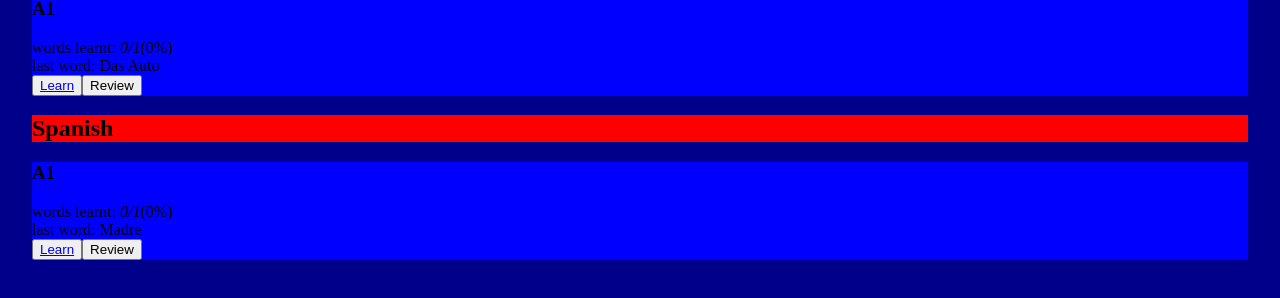
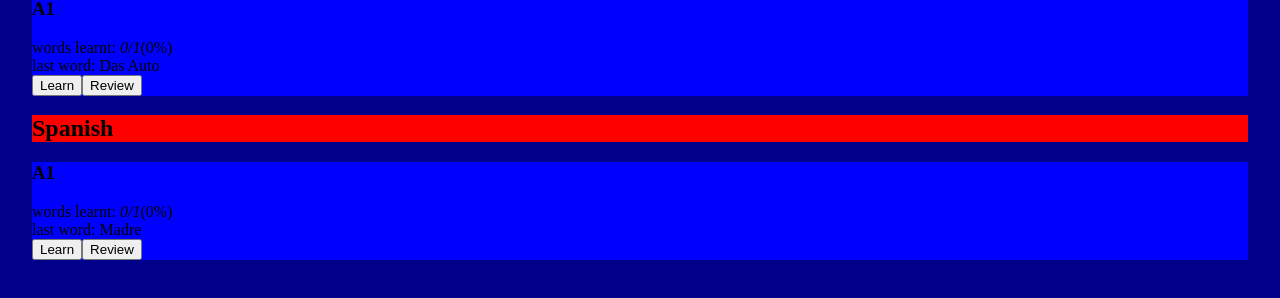
Before and after one commit to NxtPerfect/Vocab-Master, a React (Create React App) app: page / in a window 1280 px wide. Shown: the part 182-480 px from the top of the page. Built offline with nearby package versions, Linux system fonts and the light colour scheme.

Commit message:
Fixed subsite /study, now loads data properly, working on StudyCard

```diff
--- a/src/App.tsx
+++ b/src/App.tsx
@@ -10,13 +10,15 @@ function App() {
   const [languages, setLanguages] = useState([
     {
       name: "German",
-      level: ["A1", ["Das Auto", "Car"]],
-      due: ["07.07.7077", ["Die Verabshiedung", "farewell"]],
+      level: "A1",
+      words: ["Das Auto", "Car"],
+      dueWords: ["07.07.7077", ["Die Verabshiedung", "farewell"]],
     },
     {
       name: "Spanish",
-      level: ["A1", ["Madre", "Mother"]],
-      due: ["07.07.7077", ["Loco", "crazy"]],
+      level: "A1",
+      words: ["Madre", "Mother"],
+      dueWords: ["07.07.7077", ["Loco", "crazy"]],
     },
   ]);
   // const [languages, setLanguages] = useState(() => {
--- a/src/LanguageSection.tsx
+++ b/src/LanguageSection.tsx
@@ -1,19 +1,21 @@
-import { Link } from "react-router-dom";
+import { Link, Navigate, useNavigate } from "react-router-dom";
 
-export function LanguageSection({ name, level, words, learn }) {
+export function LanguageSection({ language }) {
+  const navigate = useNavigate();
+
   return (
     <div className="card">
       <div className="card-top">
-        <h3>{level}</h3>
+        <h3>{language.level}</h3>
         <span>
-          words learnt: <i>0/{words.length / 2}</i>(
-          {(0 / (words.length / 2)) * 100}%) <br />
-          last word: {words[0]}
+          words learnt: <i>0/{language.words.length / 2}</i>(
+          {(0 / (language.words.length / 2)) * 100}%) <br />
+          last word: {language.words[0]}
         </span>
       </div>
       <div className="card-bottom">
-        <button onClick={() => learn(name, level)}>
-          <Link to={`/study/${name}/${level}`}>Learn</Link>
+        <button onClick={() => navigate("/study", { state: { language } })}>
+          Learn
         </button>
         <button>Review</button>
       </div>
--- a/src/LanguagesList.tsx
+++ b/src/LanguagesList.tsx
@@ -1,7 +1,7 @@
 import { LanguageHeading } from "./LanguageHeading.tsx";
 import { LanguageSection } from "./LanguageSection.tsx";
 
-export function LanguagesList({ languages, learn }) {
+export function LanguagesList({ languages }) {
   return (
     <>
       {languages.length === 0 && "No languages"}
@@ -9,12 +9,7 @@ export function LanguagesList({ languages, learn }) {
         return (
           <>
             <LanguageHeading name={language.name} />
-            <LanguageSection
-              name={language.name}
-              level={language.level[0]}
-              words={language.level[1]}
-              learn={learn}
-            />
+            <LanguageSection language={language} />
           </>
         );
       })}
--- a/src/Study.tsx
+++ b/src/Study.tsx
@@ -1,4 +1,5 @@
-import { useParams } from "react-router";
+import { useParams, useLocation } from "react-router";
+import { StudyCard } from "./StudyCard.tsx";
 
 // TODO: Show cards to learn
 // TODO: 4 buttons, again, hard, normal, easy
@@ -6,11 +7,14 @@ import { useParams } from "react-router";
 // TODO: mathematics about when card should be reviewed again, based on the 4 buttons
 // (Tutorial I used)[https://reactrouter.com/en/main/start/tutorial]
 
-export function Study() {
-  const { name, level } = useParams();
+export function Study(props) {
+  const location = useLocation();
+  const language = location.state.language;
   return (
     <>
-      Study {name} {level}
+      <h2>{language.name}</h2>
+      <h5>{language.level}</h5>
+      <StudyCard words={language.words} />
     </>
   );
 }
--- /dev/null
+++ b/src/StudyCard.tsx
@@ -0,0 +1,16 @@
+export function StudyCard({ words }) {
+  return (
+    <>
+      <div className="study_card">
+        <p>{words[0]}</p>
+        <p>{words[1]}</p>
+        <div>
+          <button>Again</button>
+          <button>Easy</button>
+          <button>Normal</button>
+          <button>Hard</button>
+        </div>
+      </div>
+    </>
+  );
+}
--- a/src/index.js
+++ b/src/index.js
@@ -13,7 +13,7 @@ const router = createBrowserRouter([
     errorElement: <ErrorPage />,
   },
   {
-    path: "/study/:name/:level",
+    path: "/study",
     element: <Study />,
     errorElement: <ErrorPage />,
   },
--- a/src/style.scss
+++ b/src/style.scss
@@ -22,3 +22,14 @@ body {
 .error > * {
   place-self: center;
 }
+
+.study_card {
+  display: grid;
+  justify-content: center;
+  align-items: center;
+  text-align: center;
+}
+
+.study_card > * {
+  margin: 1rem;
+}
```
